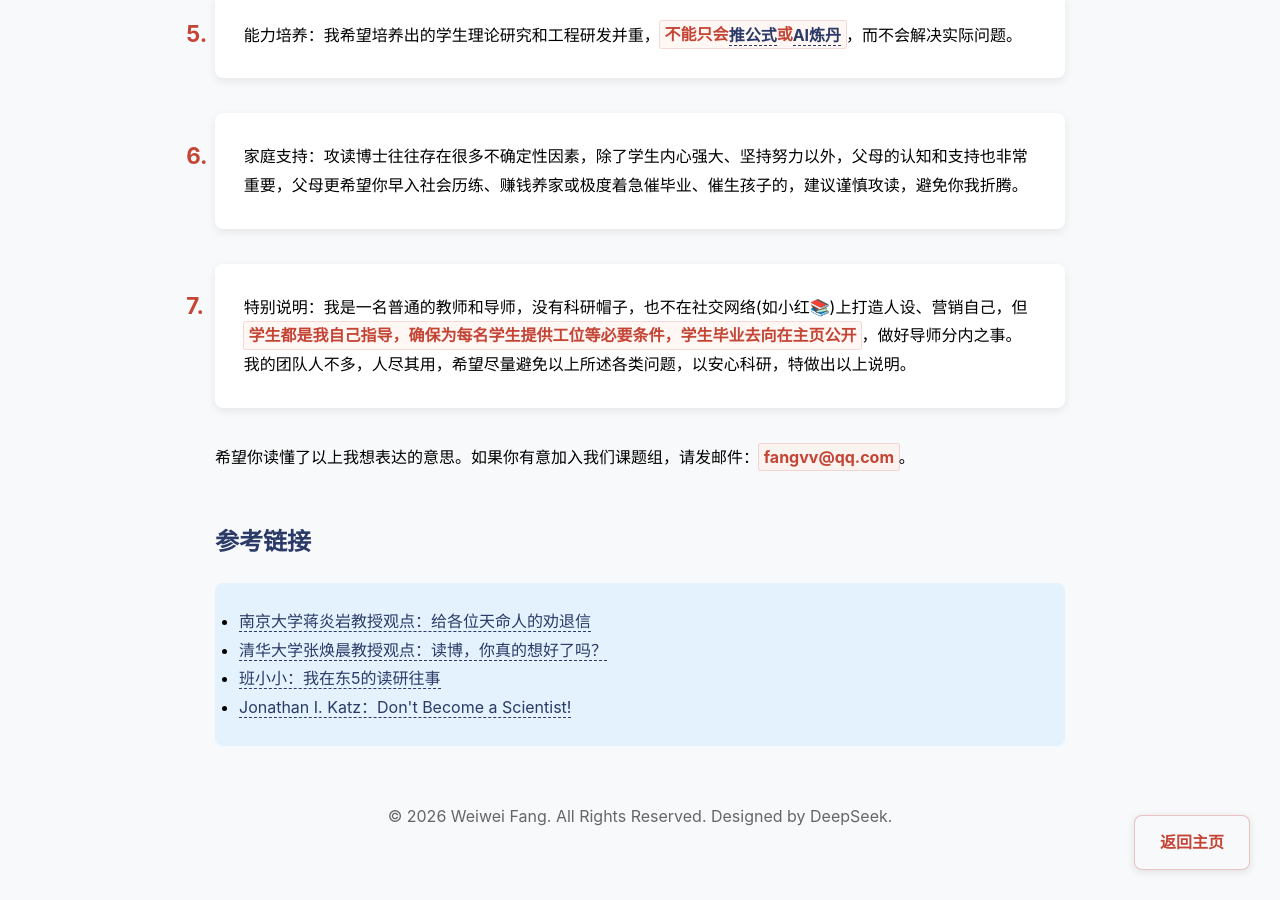
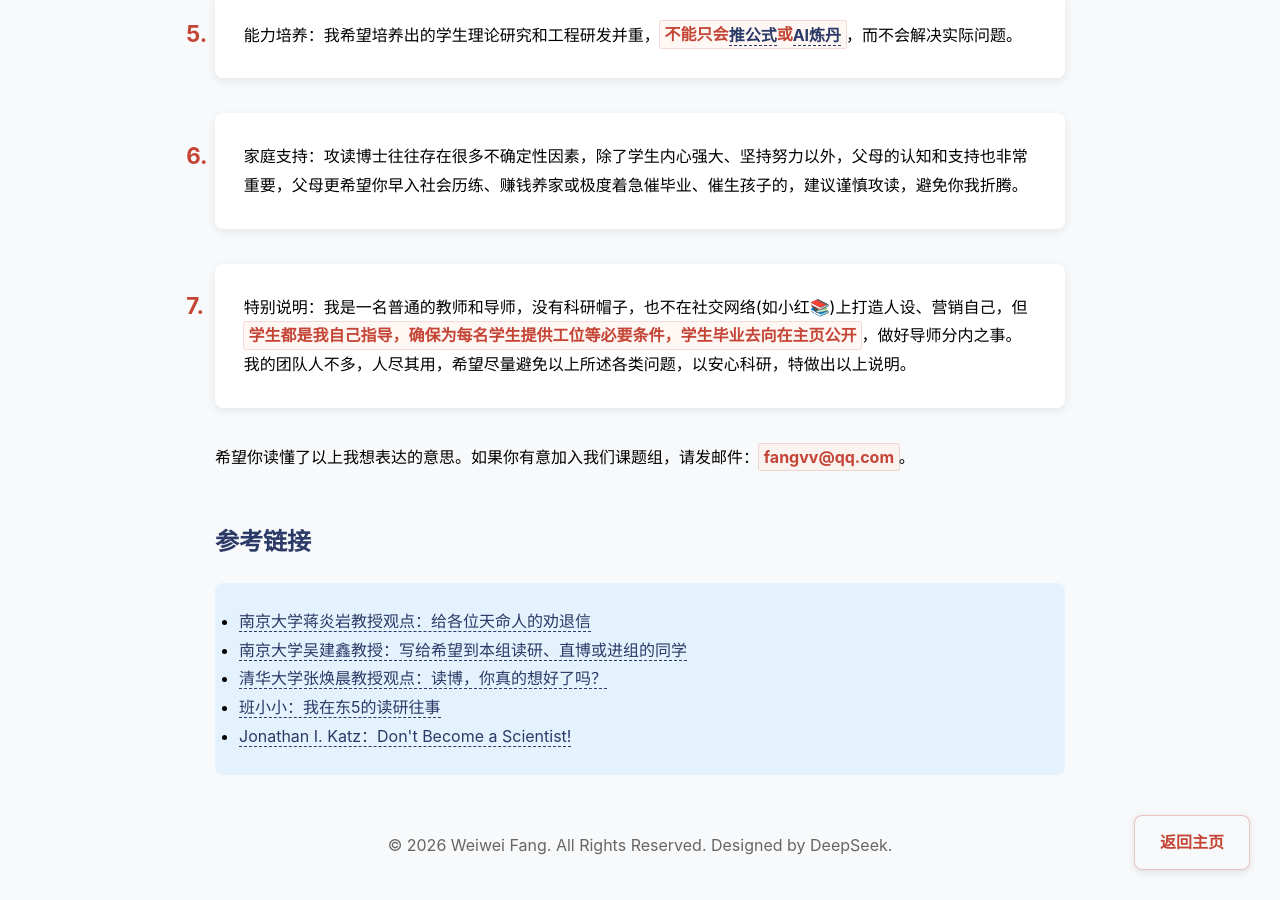
Before and after one commit to fangvv/Homepage, a Jekyll site: the page faq2.html, which Jekyll copies as it is, in a window 1280 px wide and 900 px high, scrolled down 861 px. Built offline with Jekyll 4.4.1, drawn with Linux system fonts in a browser that asks for light colours; comment, search, counter and statistics services are not loaded; before the commit the page ends 1732 px from its top, so only the background shows below that.

Commit message:
update add wjx link

```diff
--- a/faq2.html
+++ b/faq2.html
@@ -138,6 +138,7 @@ strong:hover {
     <h2 style="color:var(--primary);margin-top:3rem">参考链接</h2>
     <ul style="background:#E3F2FD;padding:1.5rem;border-radius:8px">
         <li><a href="https://jyywiki.cn/Letter.md" target="_blank">南京大学蒋炎岩教授观点：给各位天命人的劝退信</a></li>
+        <li><a href="https://cs.nju.edu.cn/wujx/For_Students.html" target="_blank">南京大学吴建鑫教授：写给希望到本组读研、直博或进组的同学</a></li>
         <li><a href="https://zhuanlan.zhihu.com/p/372884253" target="_blank">清华大学张焕晨教授观点：读博，你真的想好了吗？</a></li>
         <li><a href="https://mp.weixin.qq.com/mp/appmsgalbum?__biz=MzUzNjY5MjU3OA==&action=getalbum&album_id=3528375688665268224" target="_blank">班小小：我在东5的读研往事</a></li>
         <li><a href="https://yangxiao.cs.ua.edu/Don%27t%20Become%20a%20Scientist!.htm" target="_blank">Jonathan I. Katz：Don't Become a Scientist!</a></li>
```
